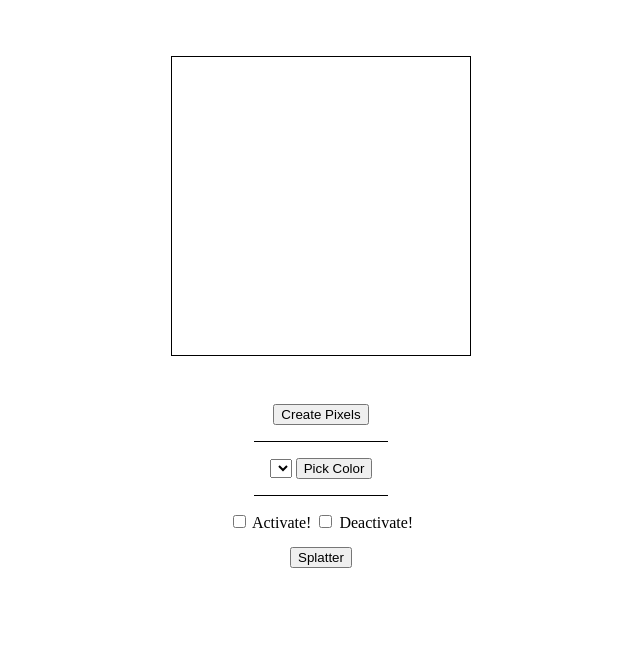
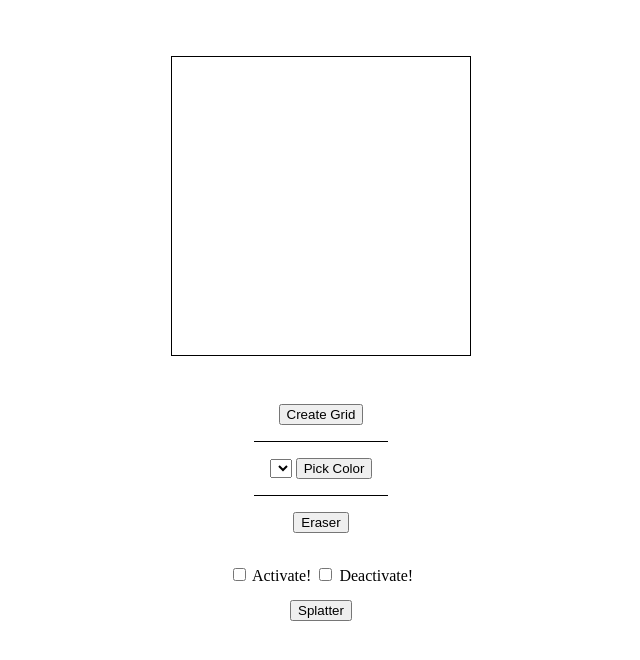
Before and after one commit to Dan-McGrath/Etch-a-Sketch, a plain HTML site: page index.html in a window 1280 px wide. Shown: the part 120-780 px from the top of the page, without its empty margins (319-959 px from the left). Drawn offline with Linux system fonts and the light colour scheme.

Commit message:
Add eraser

```diff
--- a/index.html
+++ b/index.html
@@ -16,12 +16,15 @@
     <div class="buttons">
         <div class="pick-size">
 
-            <button>Create Pixels</button>
+            <button>Create Grid</button>
         </div>
         <div class="pick-color">
             <select name="color" id="pick-color" >
             </select>
            <button>Pick Color</button>
+        </div>
+        <div class="eraser">
+            <button data-active="false" id="eraser">Eraser</button>
         </div>
         <div class="splatter">
             <input type="checkbox" name="splatter" id="active" >
```
